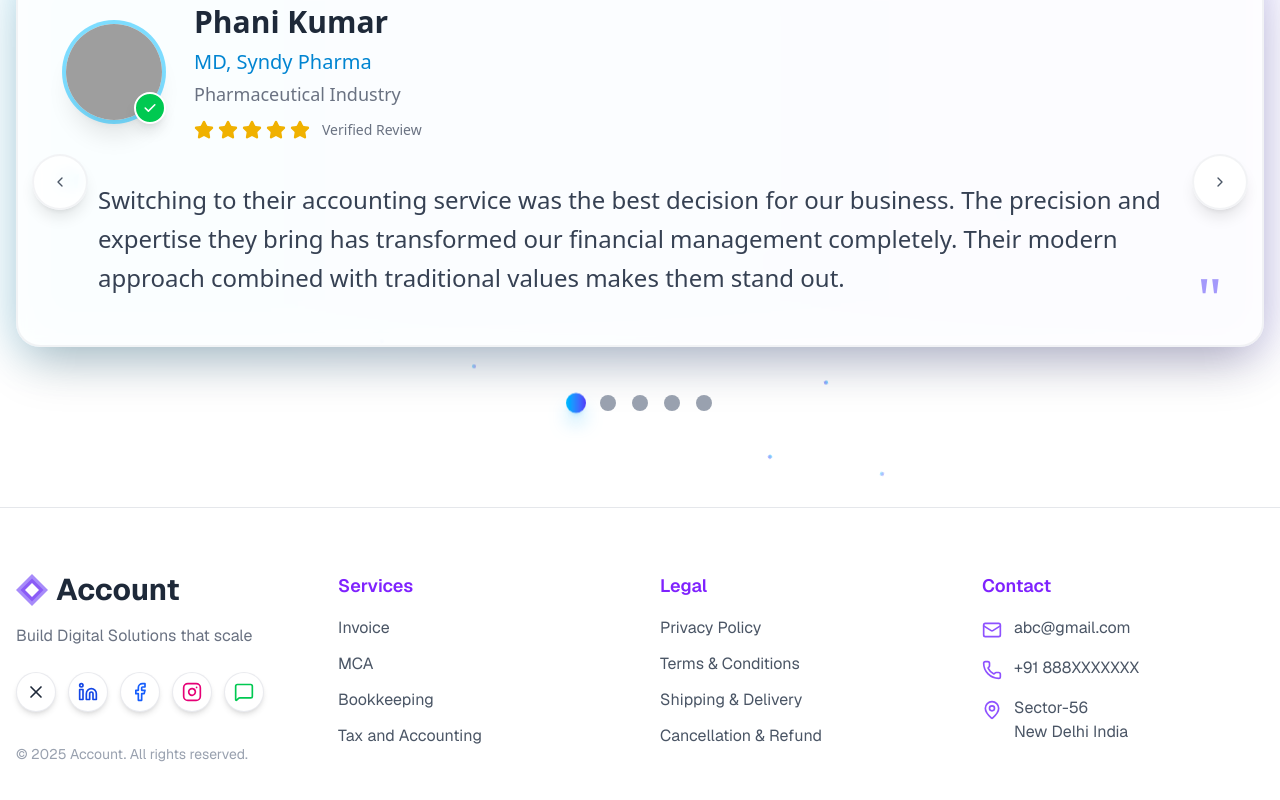
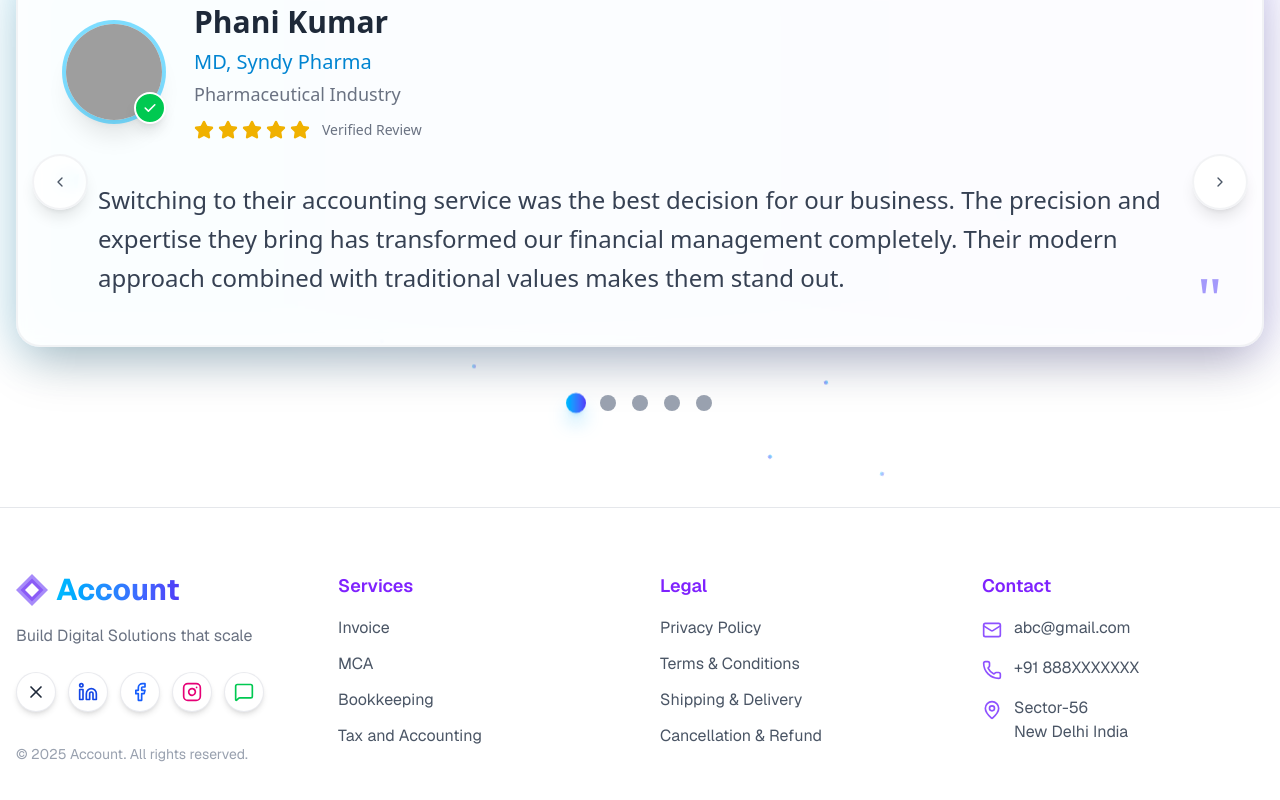
Before and after one commit to saurabhkr66/Account, a Next.js app: page / in a window 1280 px wide. Shown: the part 9124-9924 px from the top of the page. Built offline with nearby package versions, Linux system fonts and the light colour scheme; grey boxes are pictures that could not be loaded.

Commit message:
error fix

```diff
--- a/src/app/components/Footer.tsx
+++ b/src/app/components/Footer.tsx
@@ -10,7 +10,7 @@
       <path d="M16 4.5L27.5 16L16 27.5L4.5 16L16 4.5Z" fill="#8B5CF6"/>
       <path d="M16 9L23 16L16 23L9 16L16 9Z" fill="white"/>
     </svg>
-    <span className="text-3xl font-bold text-gray-800">Account</span>
+    <span className="text-3xl font-bold bg-gradient-to-r from-sky-400 via-blue-500 to-indigo-600 bg-clip-text text-transparent">Account</span>
   </div>
 );
 
```
